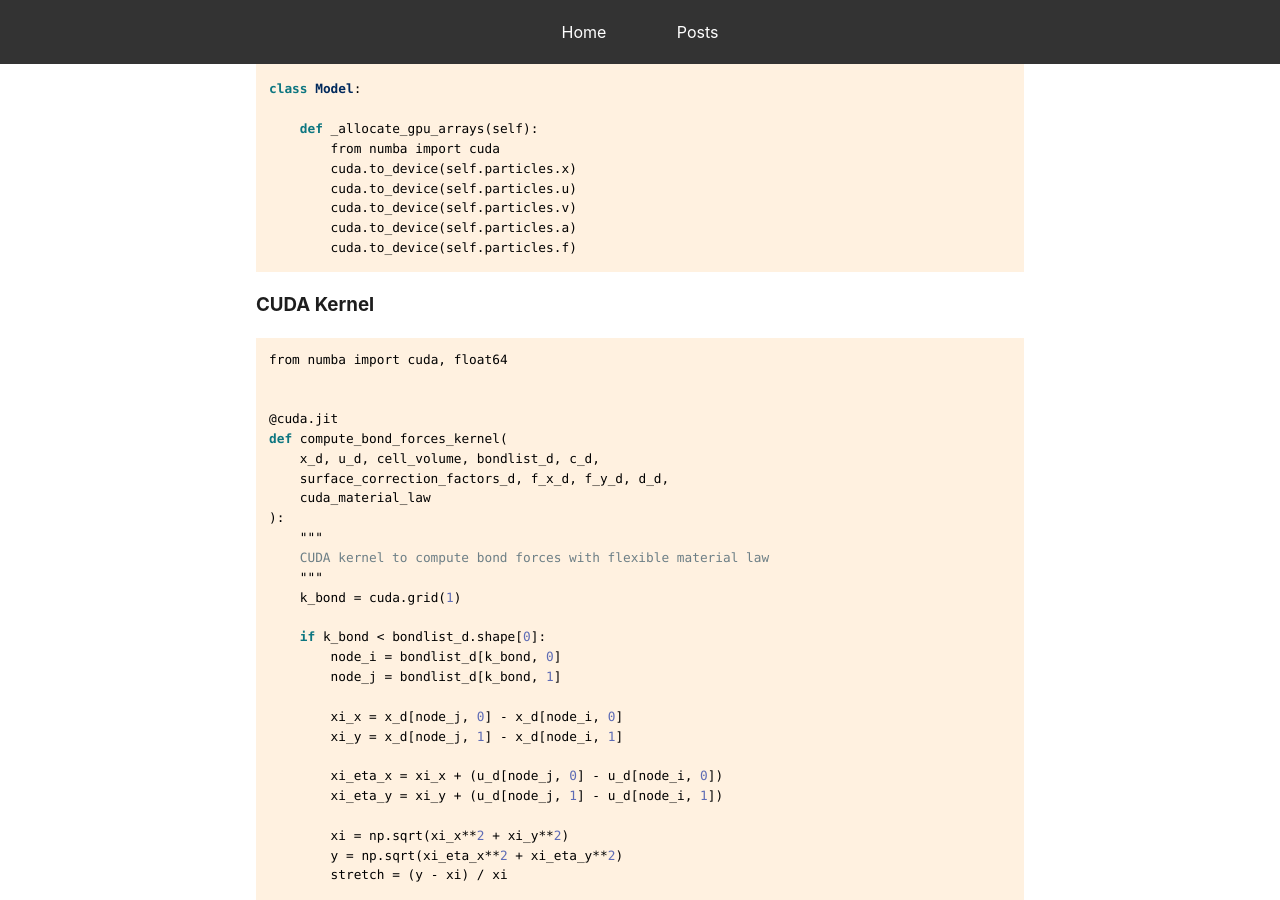
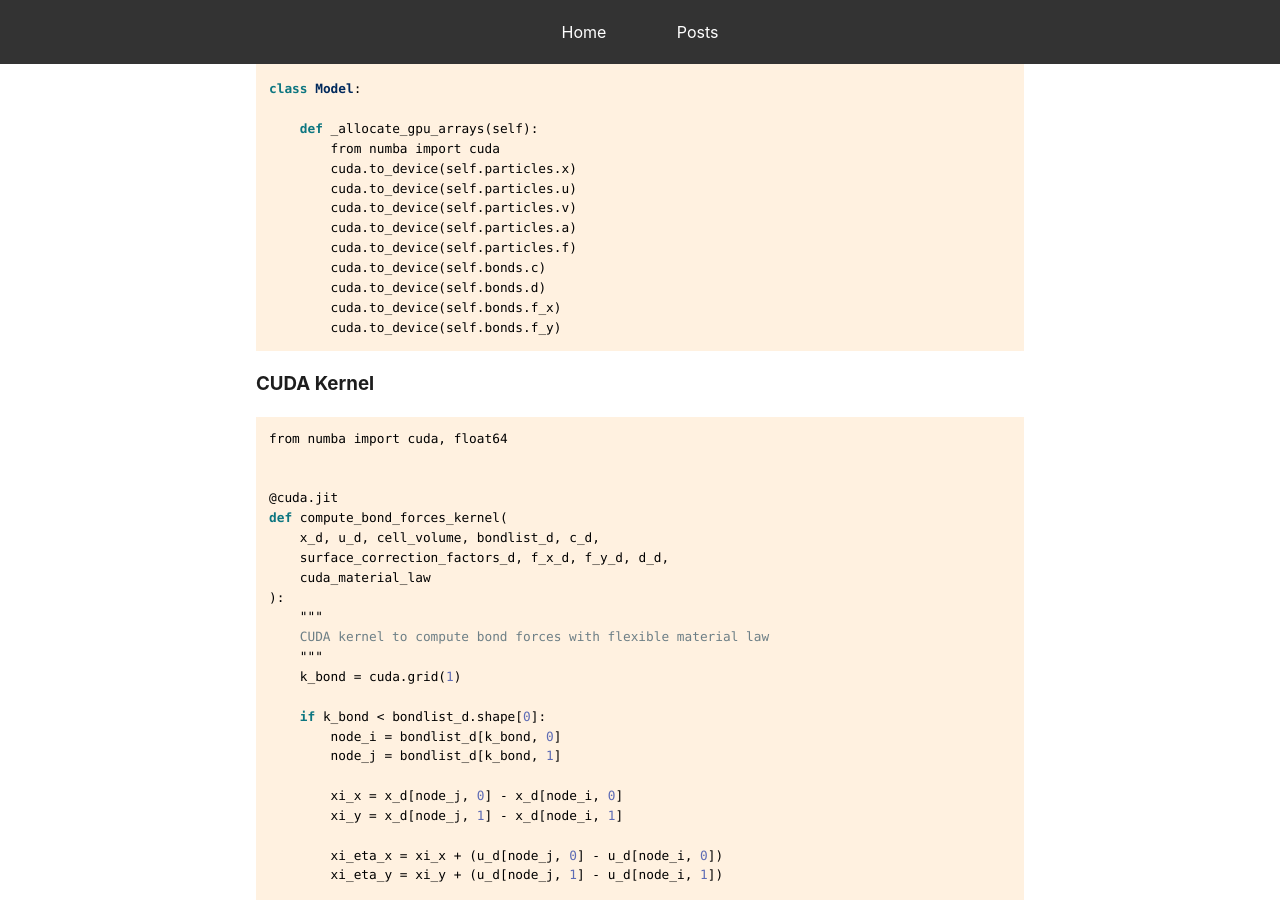
Before and after one commit to mark-hobbs/mark-hobbs.github.io, a Jekyll site: the page built from _posts/2025-02-03-cuda.md, in a window 1280 px wide and 900 px high, scrolled down 4605 px. Built offline with Jekyll 4.4.1, drawn with Linux system fonts in a browser that asks for light colours.

Commit message:
General updates

````diff
--- a/_posts/2025-02-03-cuda.md
+++ b/_posts/2025-02-03-cuda.md
@@ -208,6 +208,10 @@ class Model:
         cuda.to_device(self.particles.v)
         cuda.to_device(self.particles.a)
         cuda.to_device(self.particles.f)
+        cuda.to_device(self.bonds.c)
+        cuda.to_device(self.bonds.d)
+        cuda.to_device(self.bonds.f_x)
+        cuda.to_device(self.bonds.f_y)
 ```
 
 ### CUDA Kernel
````
